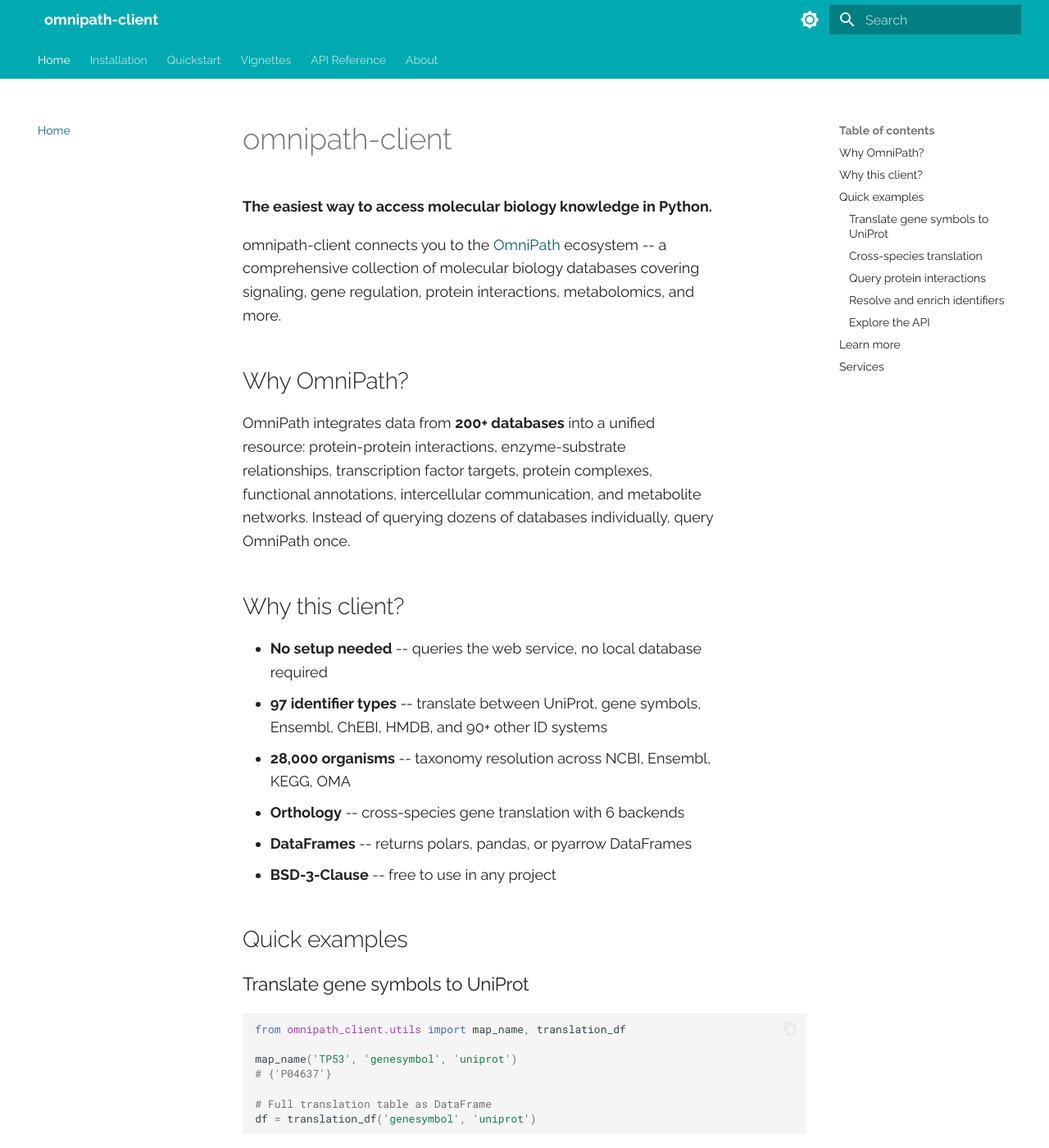
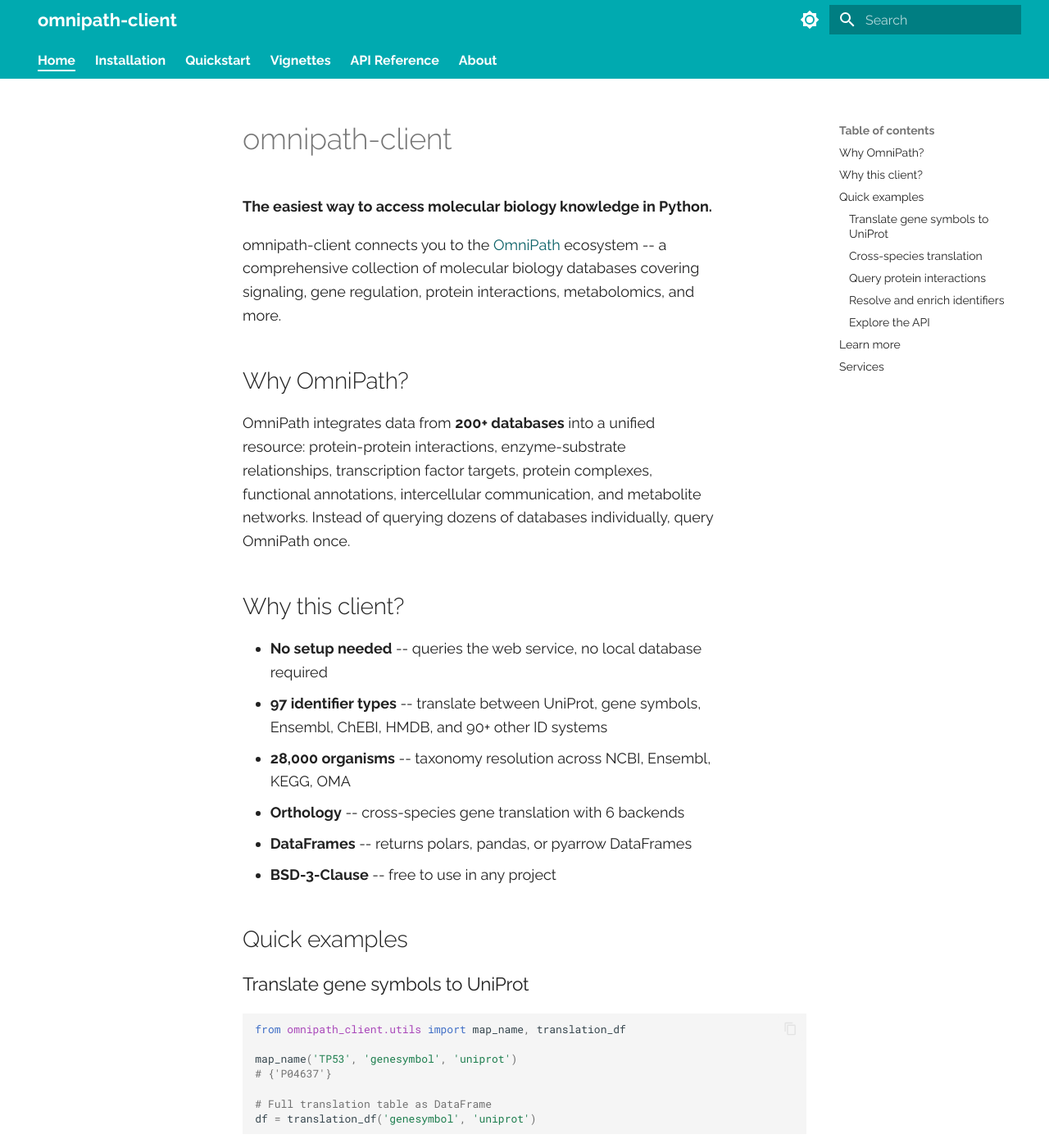
Before and after one commit to saezlab/omnipath-client, an MkDocs documentation site: the page built from docs/index.md, in a window 1280 px wide and 1400 px high. Shown: the whole window at 82% size. Built offline with MkDocs 1.6.1 and Material for MkDocs 9.7.7, drawn with Linux system fonts in a browser that asks for light colours; some of the changed text lies outside the part shown.

Commit message:
docs: shared theme update and the sysbioverse copyright line
Co-Authored-By: Claude Opus 5.5 <noreply@anthropic.com>

```diff
--- a/docs/assets/docs-theme.css
+++ b/docs/assets/docs-theme.css
@@ -59,6 +59,18 @@
   max-width: var(--sv-measure);
 }
 
+/* The same limit for the text cells of notebooks (mkdocs-jupyter) */
+.md-typeset .jp-MarkdownOutput > p,
+.md-typeset .jp-MarkdownOutput > ul,
+.md-typeset .jp-MarkdownOutput > ol,
+.md-typeset .jp-MarkdownOutput > blockquote,
+.md-typeset .jp-MarkdownOutput > h1,
+.md-typeset .jp-MarkdownOutput > h2,
+.md-typeset .jp-MarkdownOutput > h3,
+.md-typeset .jp-MarkdownOutput > h4 {
+  max-width: var(--sv-measure);
+}
+
 /* A paragraph with only an image is a figure: keep the full width */
 .md-typeset > p:has(> img:only-child),
 .md-typeset > p:has(> a:only-child > img:only-child) {
@@ -78,8 +90,11 @@
   display: none;
 }
 
-.md-header__title {
-  margin-left: 1rem;
+/* The title starts at the same left edge as the navigation tabs */
+[dir] .md-header__title {
+  margin-left: 0.6rem;
+  font-size: 1.1rem;
+  font-weight: 700;
 }
 
 .md-header__site-link,
@@ -91,6 +106,52 @@
   text-decoration: underline;
   text-decoration-thickness: 1px;
   text-underline-offset: 0.2em;
+}
+
+/* Navigation tabs: bold, full white; the active tab is underlined */
+.md-tabs__link {
+  font-size: 0.8rem;
+  font-weight: 700;
+  opacity: 1;
+}
+
+.md-tabs__item--active .md-tabs__link {
+  text-decoration: underline;
+  text-decoration-thickness: 2px;
+  text-underline-offset: 0.35em;
+}
+
+.md-tabs__link:hover {
+  opacity: 1;
+  text-decoration: underline;
+  text-decoration-thickness: 2px;
+  text-underline-offset: 0.35em;
+}
+
+/* ---- Side navigation and table of contents ------------------------ */
+
+/* Every item is a link, so an underline adds nothing */
+.md-nav__link,
+.md-nav__link:hover {
+  text-decoration: none;
+}
+
+/*
+ * Hide the left navigation when it would list only the current page
+ * (a top-level page with no sub-pages, e.g. Home or Installation).
+ * Only on wide screens: on narrow screens the same element is the
+ * navigation drawer.
+ */
+@media screen and (min-width: 76.25em) {
+  .md-sidebar--primary:has(.md-nav--primary > .md-nav__list > .md-nav__item--active:not(.md-nav__item--nested)) {
+    visibility: hidden;
+  }
+}
+
+/* Buttons are links that need no underline */
+.md-typeset a.md-button,
+.md-typeset a.md-button:hover {
+  text-decoration: none;
 }
 
 /* ---- Square corners everywhere ------------------------------------ */
--- a/mkdocs.yml
+++ b/mkdocs.yml
@@ -84,4 +84,4 @@ plugins:
                     show_signature_annotations: false
                     signature_crossrefs: true
 
-copyright: "&copy; 2025-2026 Saez-Rodriguez group, Heidelberg University Hospital"
+copyright: "&copy; 2025&ndash;2026 Saez lab, Korcsmaros lab &amp; sysbioverse contributors"
```
